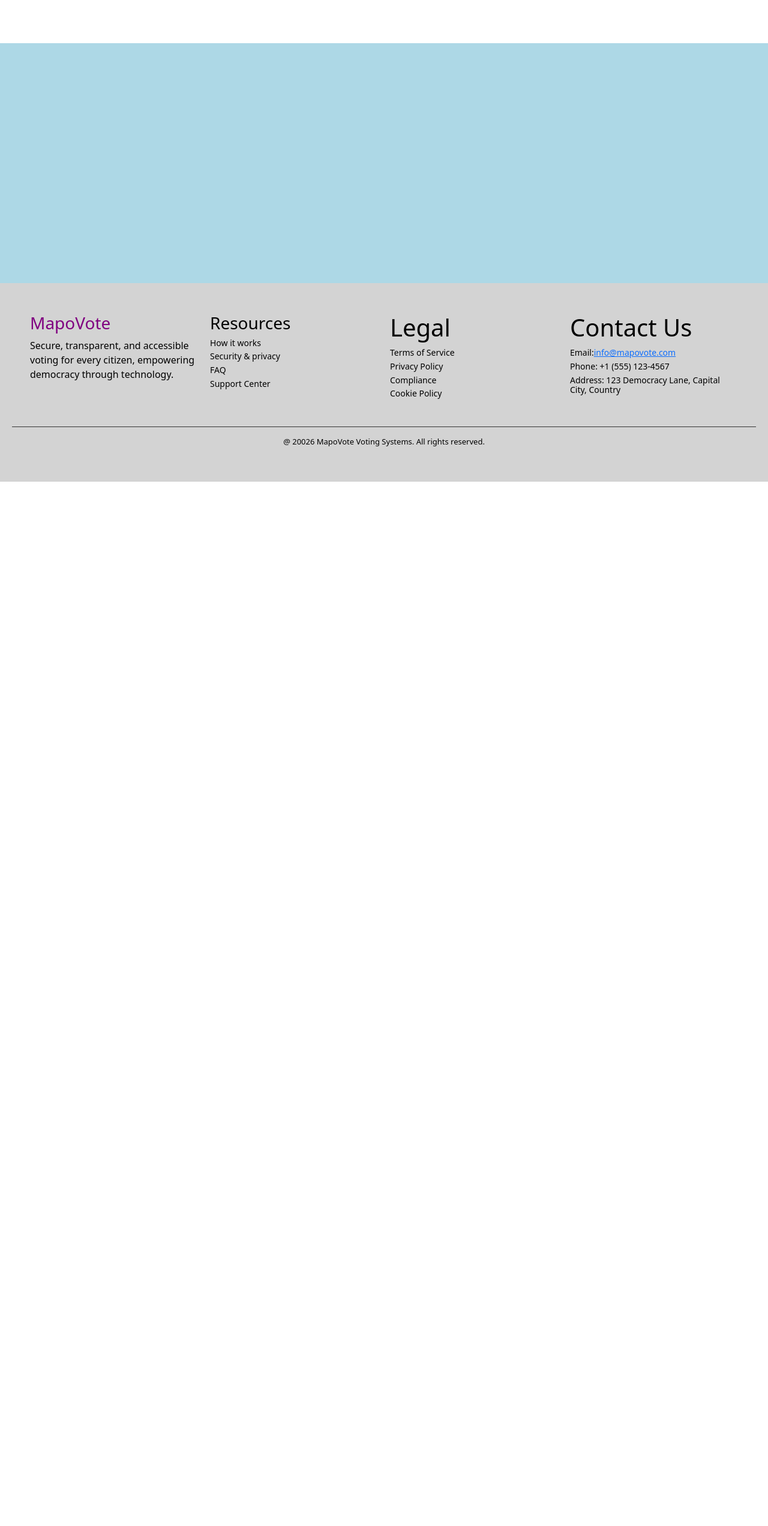
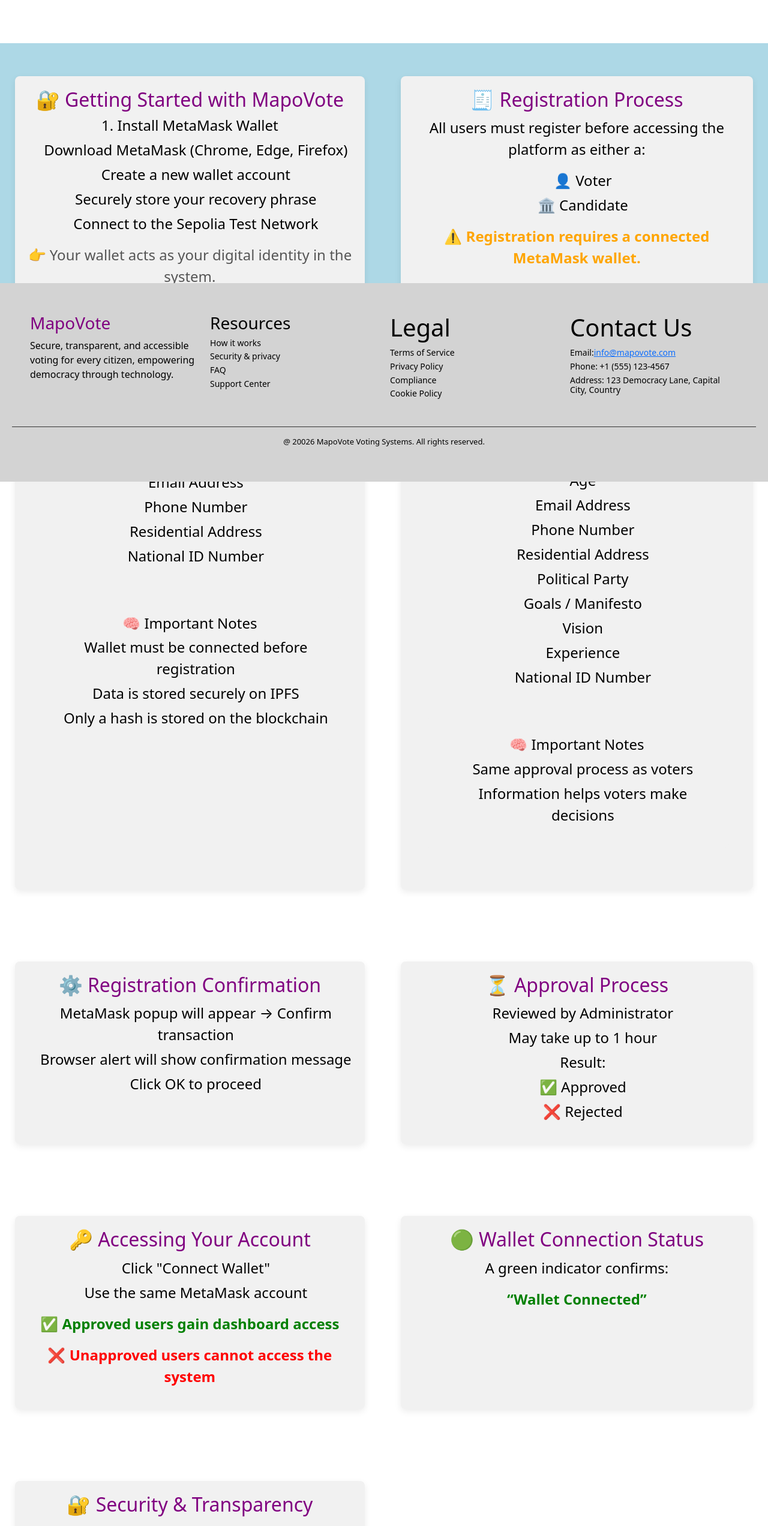
Before and after one commit to danstevemukulupi/BLOCKCHAIN-BASED-SECURED-ELECTRONIC-VOTING-DAPP, a React (Create React App) app in the folder dappvoting/: page /election-info in a window 1280 px wide. Shown: the part 234-2778 px from the top of the page at 60% size. Before the commit the page ends 1037 px from the top, so only its background shows below. Built offline with nearby package versions, Linux system fonts and the light colour scheme.

Commit message:
help & info

```diff
--- a/dappvoting/src/pages/ElectionInfo.css
+++ b/dappvoting/src/pages/ElectionInfo.css
@@ -60,30 +60,65 @@ body {
 
 
 .voter-content {
-    background-color: white;
-     height: 400px;
+
     display: grid;
-    grid-template-columns: auto auto ;
-    padding: 5px;
+    grid-template-columns: repeat(auto-fit, minmax(320px, 1fr));
     gap: 20px;
-    width: 100%;
-    margin-top: 70px;
+    padding: 20px 40px;
 
 
 }
 
-.voter-content div {
-    background-color: #f1f1f1;
-     color: #000;
-     padding: 20px;
-     font-size: 24px;
-     text-align: center;
-     border-radius: 8px;
-     margin-top: 50px;
-     margin-left: 20px;
-     margin-right: 20px;
-     margin-bottom: 50px;
+.info-card {
+  background: white;
+  border-radius: 12px;
+  padding: 20px;
+  box-shadow: 0 4px 12px rgba(0,0,0,0.08);
+  transition: 0.2s;
+}
 
+.info-card:hover {
+  transform: translateY(-5px);
+}
+
+.info-card h2 {
+  color: purple;
+  margin-bottom: 10px;
+}
+
+.info-card h4 {
+  margin-top: 10px;
+}
+
+.info-card ul {
+  padding-left: 20px;
+}
+
+.info-note {
+  margin-top: 10px;
+  color: #555;
+}
+
+.warning {
+  color: orange;
+  font-weight: bold;
+}
+
+.success {
+  color: green;
+  font-weight: bold;
+}
+
+.error {
+  color: red;
+  font-weight: bold;
+}
+
+.info-sub {
+  margin-top: 10px;
+  padding: 10px;
+  background: #f5f5f5;
+  border-radius: 8px;
 }
 
 
--- a/dappvoting/src/pages/ElectionInfo.js
+++ b/dappvoting/src/pages/ElectionInfo.js
@@ -27,6 +27,144 @@ function ElectionInfo() {
 
 
      <div className="voter-content">
+
+       {/* GETTING STARTED */}
+  <div className="info-card">
+    <h2>🔐 Getting Started with MapoVote</h2>
+
+    <h4>1. Install MetaMask Wallet</h4>
+    <ul>
+      <li>Download MetaMask (Chrome, Edge, Firefox)</li>
+      <li>Create a new wallet account</li>
+      <li>Securely store your recovery phrase</li>
+      <li>Connect to the Sepolia Test Network</li>
+    </ul>
+
+    <p className="info-note">
+      👉 Your wallet acts as your digital identity in the system.
+    </p>
+  </div>
+
+  {/* REGISTRATION */}
+  <div className="info-card">
+    <h2>🧾 Registration Process</h2>
+    <p>
+      All users must register before accessing the platform as either a:
+    </p>
+    <ul>
+      <li>👤 Voter</li>
+      <li>🏛️ Candidate</li>
+    </ul>
+
+    <p className="warning">
+      ⚠️ Registration requires a connected MetaMask wallet.
+    </p>
+  </div>
+
+  {/* VOTER */}
+  <div className="info-card">
+    <h2>👤 Voter Registration Requirements</h2>
+    <ul>
+      <li>Full Name</li>
+      <li>Age (must be 18 or older)</li>
+      <li>Email Address</li>
+      <li>Phone Number</li>
+      <li>Residential Address</li>
+      <li>National ID Number</li>
+    </ul>
+
+    <div className="info-sub">
+      <h4>🧠 Important Notes</h4>
+      <ul>
+        <li>Wallet must be connected before registration</li>
+        <li>Data is stored securely on IPFS</li>
+        <li>Only a hash is stored on the blockchain</li>
+      </ul>
+    </div>
+  </div>
+
+  {/* CANDIDATE */}
+  <div className="info-card">
+    <h2>🏛️ Candidate Registration Requirements</h2>
+    <ul>
+      <li>Full Name</li>
+      <li>Age</li>
+      <li>Email Address</li>
+      <li>Phone Number</li>
+      <li>Residential Address</li>
+      <li>Political Party</li>
+      <li>Goals / Manifesto</li>
+      <li>Vision</li>
+      <li>Experience</li>
+      <li>National ID Number</li>
+    </ul>
+
+    <div className="info-sub">
+      <h4>🧠 Important Notes</h4>
+      <ul>
+        <li>Same approval process as voters</li>
+        <li>Information helps voters make decisions</li>
+      </ul>
+    </div>
+  </div>
+
+  {/* CONFIRMATION */}
+  <div className="info-card">
+    <h2>⚙️ Registration Confirmation</h2>
+    <ul>
+      <li>MetaMask popup will appear → Confirm transaction</li>
+      <li>Browser alert will show confirmation message</li>
+      <li>Click OK to proceed</li>
+    </ul>
+  </div>
+
+  {/* APPROVAL */}
+  <div className="info-card">
+    <h2>⏳ Approval Process</h2>
+    <ul>
+      <li>Reviewed by Administrator</li>
+      <li>May take up to 1 hour</li>
+      <li>Result:</li>
+      <li>✅ Approved</li>
+      <li>❌ Rejected</li>
+    </ul>
+  </div>
+
+  {/* ACCESS */}
+  <div className="info-card">
+    <h2>🔑 Accessing Your Account</h2>
+    <ul>
+      <li>Click "Connect Wallet"</li>
+      <li>Use the same MetaMask account</li>
+    </ul>
+
+    <p className="success">✅ Approved users gain dashboard access</p>
+    <p className="error">❌ Unapproved users cannot access the system</p>
+  </div>
+
+  {/* WALLET STATUS */}
+  <div className="info-card">
+    <h2>🟢 Wallet Connection Status</h2>
+    <p>
+      A green indicator confirms:
+    </p>
+    <p className="success">“Wallet Connected”</p>
+  </div>
+
+  {/* SECURITY */}
+  <div className="info-card">
+    <h2>🔐 Security & Transparency</h2>
+    <ul>
+      <li>All actions recorded on blockchain</li>
+      <li>Smart contracts ensure integrity</li>
+      <li>Data stored securely using IPFS</li>
+    </ul>
+
+    <p className="info-note">
+      System guarantees transparency, tamper-proof records, and decentralized verification.
+    </p>
+  </div>
+
 
      </div>
 
```
